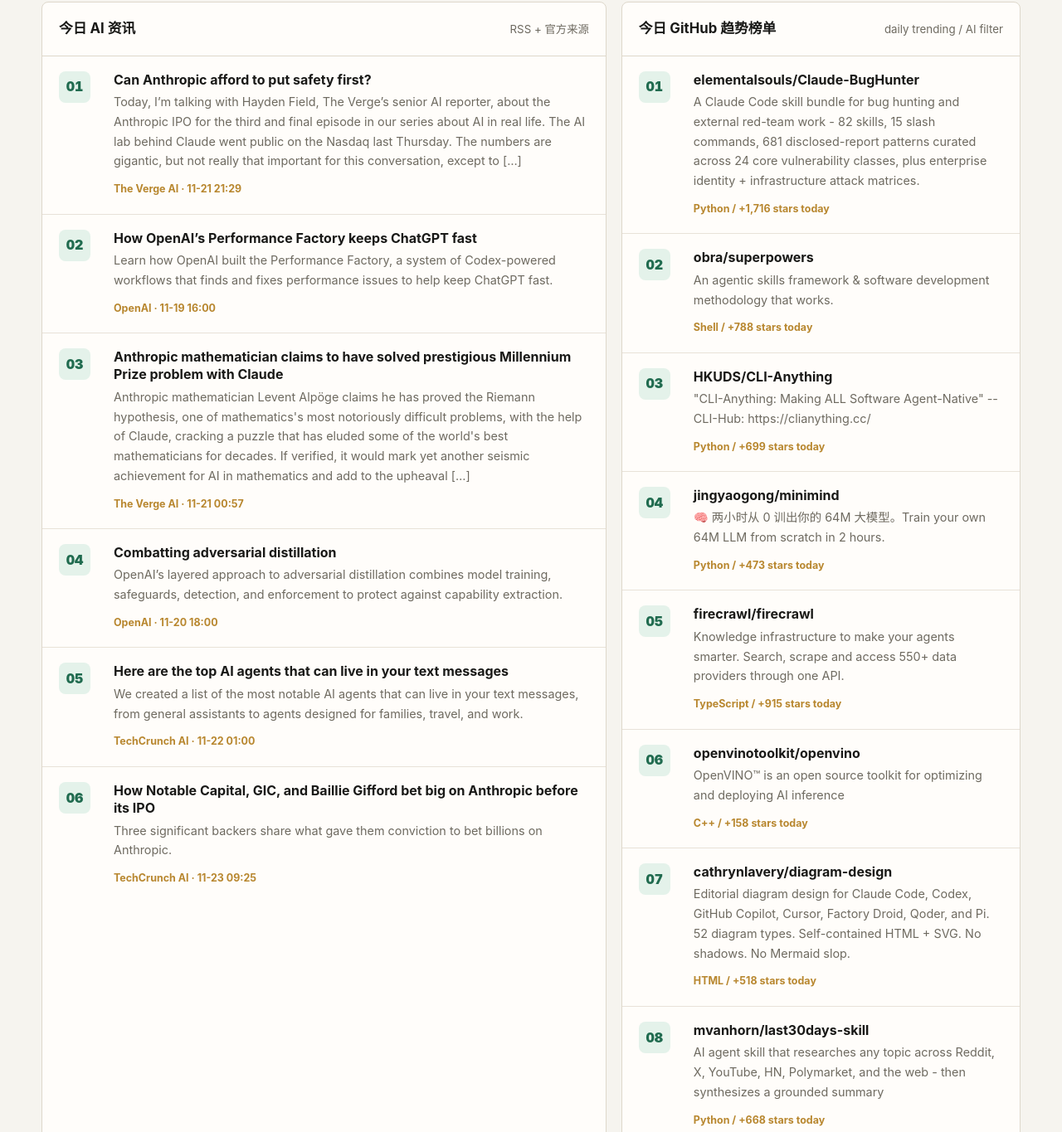
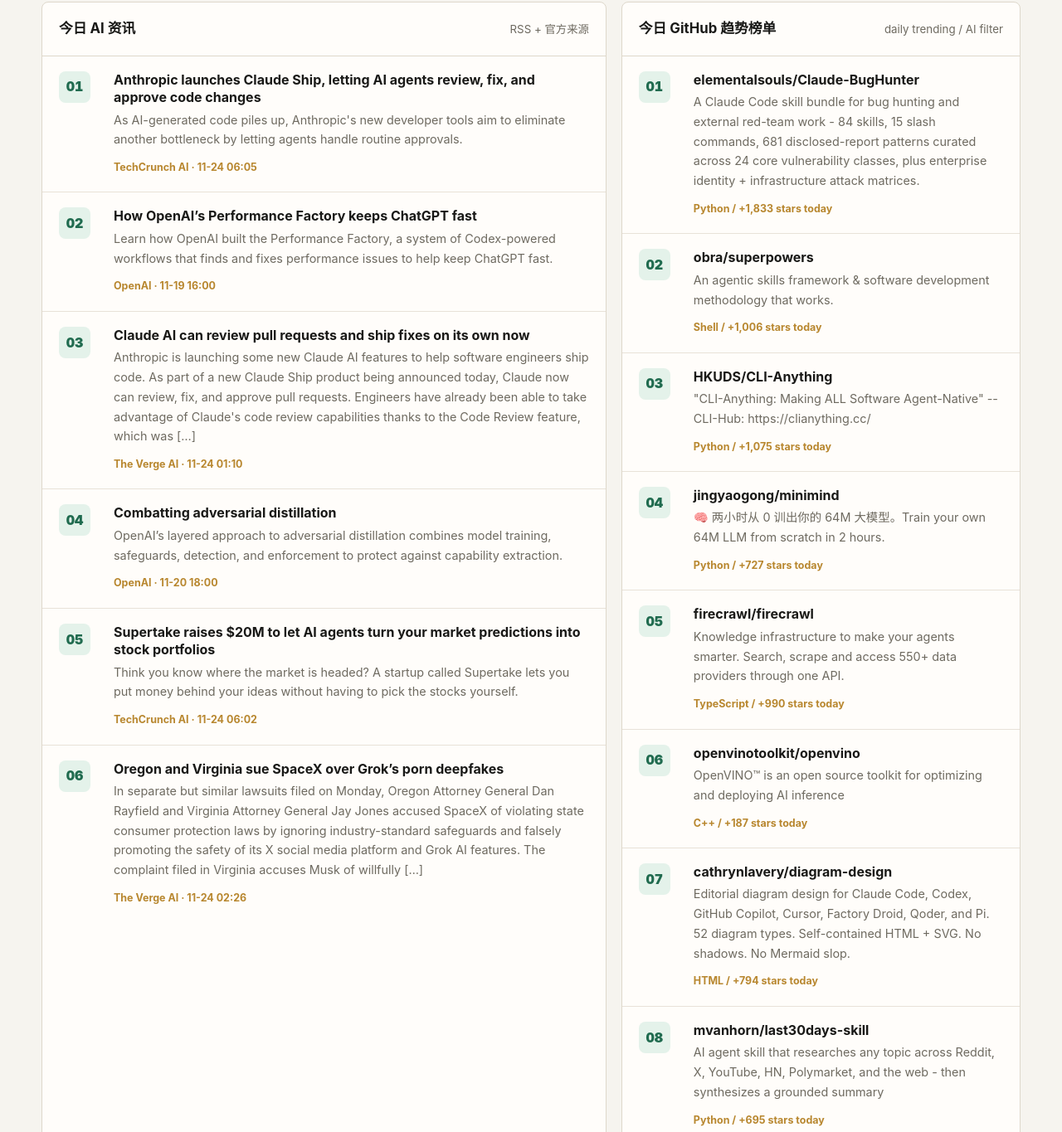
Before and after one commit to bigbear0618/blog-shiyao-pro, a plain HTML site: page ai-daily.html in a window 1280 px wide. Shown: the part 1126-2491 px from the top of the page at 83% size. Drawn offline with Linux system fonts and the light colour scheme.

Commit message:
chore: update AI daily page

```diff
--- a/ai-daily.html
+++ b/ai-daily.html
@@ -3,8 +3,8 @@
 <head>
   <meta charset="UTF-8">
   <meta name="viewport" content="width=device-width, initial-scale=1.0">
-  <title>今日 AI 趋势看板 · 2026-11-23 — blog.shiyao.pro</title>
-  <meta name="description" content="2026-11-23 今日 AI 资讯、GitHub AI 趋势榜、工具推荐和本地 Codex 生图工具。">
+  <title>今日 AI 趋势看板 · 2026-11-24 — blog.shiyao.pro</title>
+  <meta name="description" content="2026-11-24 今日 AI 资讯、GitHub AI 趋势榜、工具推荐和本地 Codex 生图工具。">
   <style>
     :root {
       --bg: #f6f4ef;
@@ -357,8 +357,8 @@
         <p class="lead">简洁版每日更新：今日主线、AI 资讯、GitHub 趋势、工具推荐和本地 Codex 生图入口。页面由脚本自动生成，计划每天北京时间 10:00 更新。</p>
       </div>
       <aside class="stamp">
-        <strong>2026-11-23</strong>
-        <span>最后生成：2026-11-23 18:29 CST</span>
+        <strong>2026-11-24</strong>
+        <span>最后生成：2026-11-24 20:10 CST</span>
       </aside>
     </section>
 
@@ -459,9 +459,9 @@
         <article class="rank-row">
           <div class="rank-index">01</div>
           <div>
-            <h3><a href="https://www.theverge.com/podcast/1038701/anthropic-ipo-ai-safety-openai-nvidia-structure">Can Anthropic afford to put safety first?</a></h3>
-            <p>Today, I’m talking with Hayden Field, The Verge’s senior AI reporter, about the Anthropic IPO for the third and final episode in our series about AI in real life. The AI lab behind Claude went public on the Nasdaq last Thursday. The numbers are gigantic, but not really that important for this conversation, except to […]</p>
-            <span class="mini">The Verge AI · 11-21 21:29</span>
+            <h3><a href="https://techcrunch.com/2026/11/23/anthropic-launches-claude-ship-letting-ai-agents-review-fix-and-approve-code-changes/">Anthropic launches Claude Ship, letting AI agents review, fix, and approve code changes</a></h3>
+            <p>As AI-generated code piles up, Anthropic&#x27;s new developer tools aim to eliminate another bottleneck by letting agents handle routine approvals.</p>
+            <span class="mini">TechCrunch AI · 11-24 06:05</span>
           </div>
         </article>
 
@@ -477,9 +477,9 @@
         <article class="rank-row">
           <div class="rank-index">03</div>
           <div>
-            <h3><a href="https://www.theverge.com/ai-artificial-intelligence/1010051/anthropic-riemann-hypothesis-millennium-prize-problem">Anthropic mathematician claims to have solved prestigious Millennium Prize problem with Claude</a></h3>
-            <p>Anthropic mathematician Levent Alpöge claims he has proved the Riemann hypothesis, one of mathematics&#x27;s most notoriously difficult problems, with the help of Claude, cracking a puzzle that has eluded some of the world&#x27;s best mathematicians for decades. If verified, it would mark yet another seismic achievement for AI in mathematics and add to the upheaval […]</p>
-            <span class="mini">The Verge AI · 11-21 00:57</span>
+            <h3><a href="https://www.theverge.com/ai-artificial-intelligence/1040134/anthropic-claude-ship-ai-pull-requests">Claude AI can review pull requests and ship fixes on its own now</a></h3>
+            <p>Anthropic is launching some new Claude AI features to help software engineers ship code. As part of a new Claude Ship product being announced today, Claude now can review, fix, and approve pull requests. Engineers have already been able to take advantage of Claude&#x27;s code review capabilities thanks to the Code Review feature, which was […]</p>
+            <span class="mini">The Verge AI · 11-24 01:10</span>
           </div>
         </article>
 
@@ -495,18 +495,18 @@
         <article class="rank-row">
           <div class="rank-index">05</div>
           <div>
-            <h3><a href="https://techcrunch.com/2026/11/21/all-the-ai-agents-that-can-live-in-your-text-messages/">Here are the top AI agents that can live in your text messages</a></h3>
-            <p>We created a list of the most notable AI agents that can live in your text messages, from general assistants to agents designed for families, travel, and work.</p>
-            <span class="mini">TechCrunch AI · 11-22 01:00</span>
+            <h3><a href="https://techcrunch.com/2026/11/23/supertake-raises-20m-to-let-ai-agents-turn-your-market-predictions-into-stock-portfolios/">Supertake raises $20M to let AI agents turn your market predictions into stock portfolios</a></h3>
+            <p>Think you know where the market is headed? A startup called Supertake lets you put money behind your ideas without having to pick the stocks yourself.</p>
+            <span class="mini">TechCrunch AI · 11-24 06:02</span>
           </div>
         </article>
 
         <article class="rank-row">
           <div class="rank-index">06</div>
           <div>
-            <h3><a href="https://techcrunch.com/2026/11/22/how-notable-capital-gic-and-baillie-gifford-bet-big-on-anthropic-before-its-ipo/">How Notable Capital, GIC, and Baillie Gifford bet big on Anthropic before its IPO</a></h3>
-            <p>Three significant backers share what gave them conviction to bet billions on Anthropic.</p>
-            <span class="mini">TechCrunch AI · 11-23 09:25</span>
+            <h3><a href="https://www.theverge.com/ai-artificial-intelligence/1040255/x-grok-ai-deepfakes-oregon-virginia-lawsuit">Oregon and Virginia sue SpaceX over Grok’s porn deepfakes</a></h3>
+            <p>In separate but similar lawsuits filed on Monday, Oregon Attorney General Dan Rayfield and Virginia Attorney General Jay Jones accused SpaceX of violating state consumer protection laws by ignoring industry-standard safeguards and falsely promoting the safety of its X social media platform and Grok AI features. The complaint filed in Virginia accuses Musk of willfully […]</p>
+            <span class="mini">The Verge AI · 11-24 02:26</span>
           </div>
         </article>
       </section>
@@ -521,8 +521,8 @@
           <div class="rank-index">01</div>
           <div>
             <h3><a href="https://github.com/elementalsouls/Claude-BugHunter">elementalsouls/Claude-BugHunter</a></h3>
-            <p>A Claude Code skill bundle for bug hunting and external red-team work - 82 skills, 15 slash commands, 681 disclosed-report patterns curated across 24 core vulnerability classes, plus enterprise identity + infrastructure attack matrices.</p>
-            <span class="mini">Python / +1,716 stars today</span>
+            <p>A Claude Code skill bundle for bug hunting and external red-team work - 84 skills, 15 slash commands, 681 disclosed-report patterns curated across 24 core vulnerability classes, plus enterprise identity + infrastructure attack matrices.</p>
+            <span class="mini">Python / +1,833 stars today</span>
           </div>
         </article>
 
@@ -531,7 +531,7 @@
           <div>
             <h3><a href="https://github.com/obra/superpowers">obra/superpowers</a></h3>
             <p>An agentic skills framework &amp; software development methodology that works.</p>
-            <span class="mini">Shell / +788 stars today</span>
+            <span class="mini">Shell / +1,006 stars today</span>
           </div>
         </article>
 
@@ -540,7 +540,7 @@
           <div>
             <h3><a href="https://github.com/HKUDS/CLI-Anything">HKUDS/CLI-Anything</a></h3>
             <p>&quot;CLI-Anything: Making ALL Software Agent-Native&quot; -- CLI-Hub: https://clianything.cc/</p>
-            <span class="mini">Python / +699 stars today</span>
+            <span class="mini">Python / +1,075 stars today</span>
           </div>
         </article>
 
@@ -549,7 +549,7 @@
           <div>
             <h3><a href="https://github.com/jingyaogong/minimind">jingyaogong/minimind</a></h3>
             <p>🧠 两小时从 0 训出你的 64M 大模型。Train your own 64M LLM from scratch in 2 hours.</p>
-            <span class="mini">Python / +473 stars today</span>
+            <span class="mini">Python / +727 stars today</span>
           </div>
         </article>
 
@@ -558,7 +558,7 @@
           <div>
             <h3><a href="https://github.com/firecrawl/firecrawl">firecrawl/firecrawl</a></h3>
             <p>Knowledge infrastructure to make your agents smarter. Search, scrape and access 550+ data providers through one API.</p>
-            <span class="mini">TypeScript / +915 stars today</span>
+            <span class="mini">TypeScript / +990 stars today</span>
           </div>
         </article>
 
@@ -567,7 +567,7 @@
           <div>
             <h3><a href="https://github.com/openvinotoolkit/openvino">openvinotoolkit/openvino</a></h3>
             <p>OpenVINO™ is an open source toolkit for optimizing and deploying AI inference</p>
-            <span class="mini">C++ / +158 stars today</span>
+            <span class="mini">C++ / +187 stars today</span>
           </div>
         </article>
 
@@ -576,7 +576,7 @@
           <div>
             <h3><a href="https://github.com/cathrynlavery/diagram-design">cathrynlavery/diagram-design</a></h3>
             <p>Editorial diagram design for Claude Code, Codex, GitHub Copilot, Cursor, Factory Droid, Qoder, and Pi. 52 diagram types. Self-contained HTML + SVG. No shadows. No Mermaid slop.</p>
-            <span class="mini">HTML / +518 stars today</span>
+            <span class="mini">HTML / +794 stars today</span>
           </div>
         </article>
 
@@ -585,7 +585,7 @@
           <div>
             <h3><a href="https://github.com/mvanhorn/last30days-skill">mvanhorn/last30days-skill</a></h3>
             <p>AI agent skill that researches any topic across Reddit, X, YouTube, HN, Polymarket, and the web - then synthesizes a grounded summary</p>
-            <span class="mini">Python / +668 stars today</span>
+            <span class="mini">Python / +695 stars today</span>
           </div>
         </article>
       </section>
```
